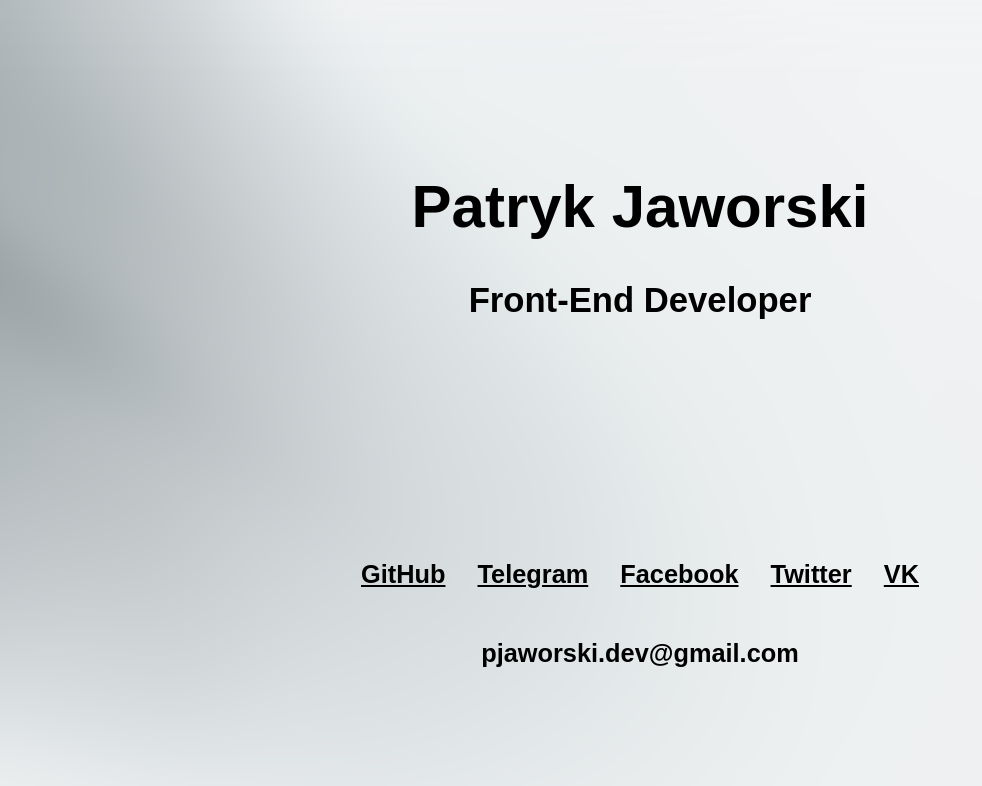
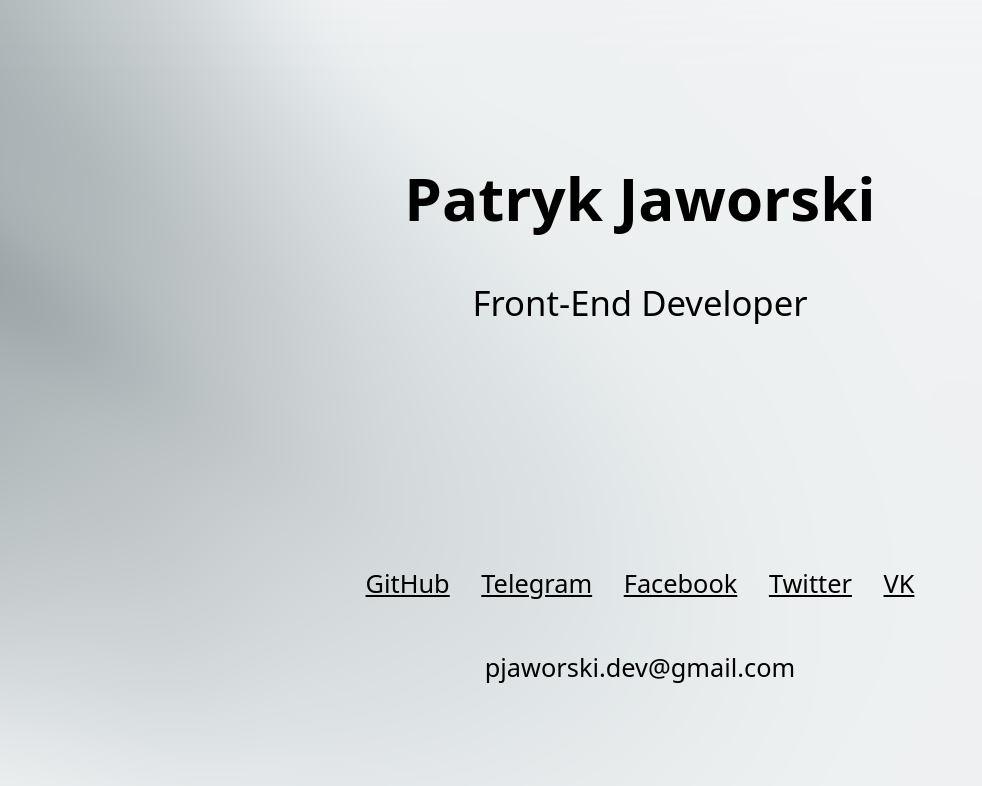
Before and after one commit to gerwld/my-site, a plain HTML site: page index.html in a window 1280 px wide. Shown: the whole page, without its empty margins (0-982 px from the left). Drawn offline with Linux system fonts and the light colour scheme.

Commit message:
Update style.css

```diff
--- a/style.css
+++ b/style.css
@@ -15,7 +15,7 @@ body {
   background-image: url("bg.png");
   background-repeat:no-repeat;
   background-position: center top;
-  font-family:  sans-serif;
+  font-family: "Noto Sans", sans-serif;
   font-size: 19pt;
 }
 
@@ -66,18 +66,15 @@ body {
 
 .main-block h1 {
   font-size: 60px;
-  font-weight: bold;
 }
 
 .main-block p {
-  font-weight: 900;
   font-size: 26pt;
   margin-bottom: 25%;
 }
 
 a {
   color: #000;
-  font-weight: bold;
   transition: 0.2s;
 
 }
```
